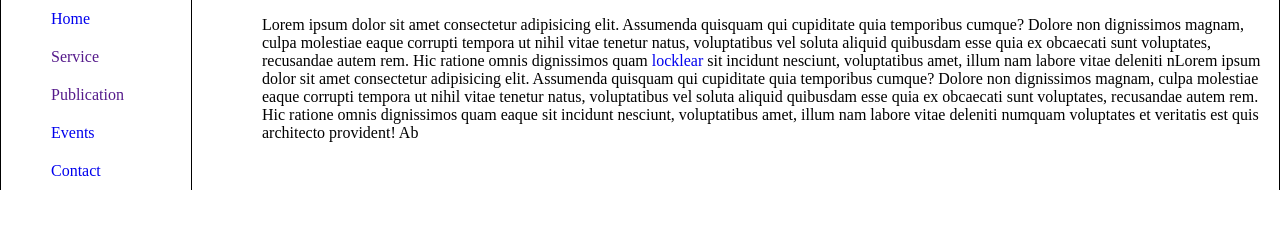
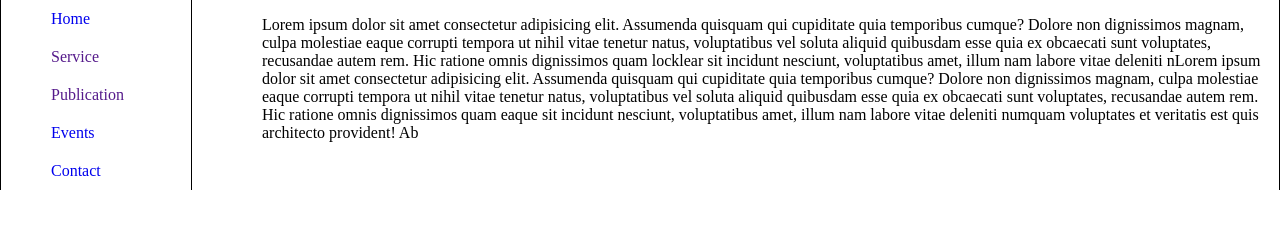
Before and after one commit to andinox/TD6-webstatic, a plain HTML site: page index.html in a window 1280 px wide. Shown: the part 59-288 px from the top of the page. Drawn offline with Linux system fonts and the light colour scheme.

Commit message:
Update style.css

```diff
--- a/style.css
+++ b/style.css
@@ -11,6 +11,10 @@
 
 body div:nth-child(2) {
     border-left: 1px solid black;
+}
+
+p > a  {
+ color: #000;
 }
 
 a {
```
